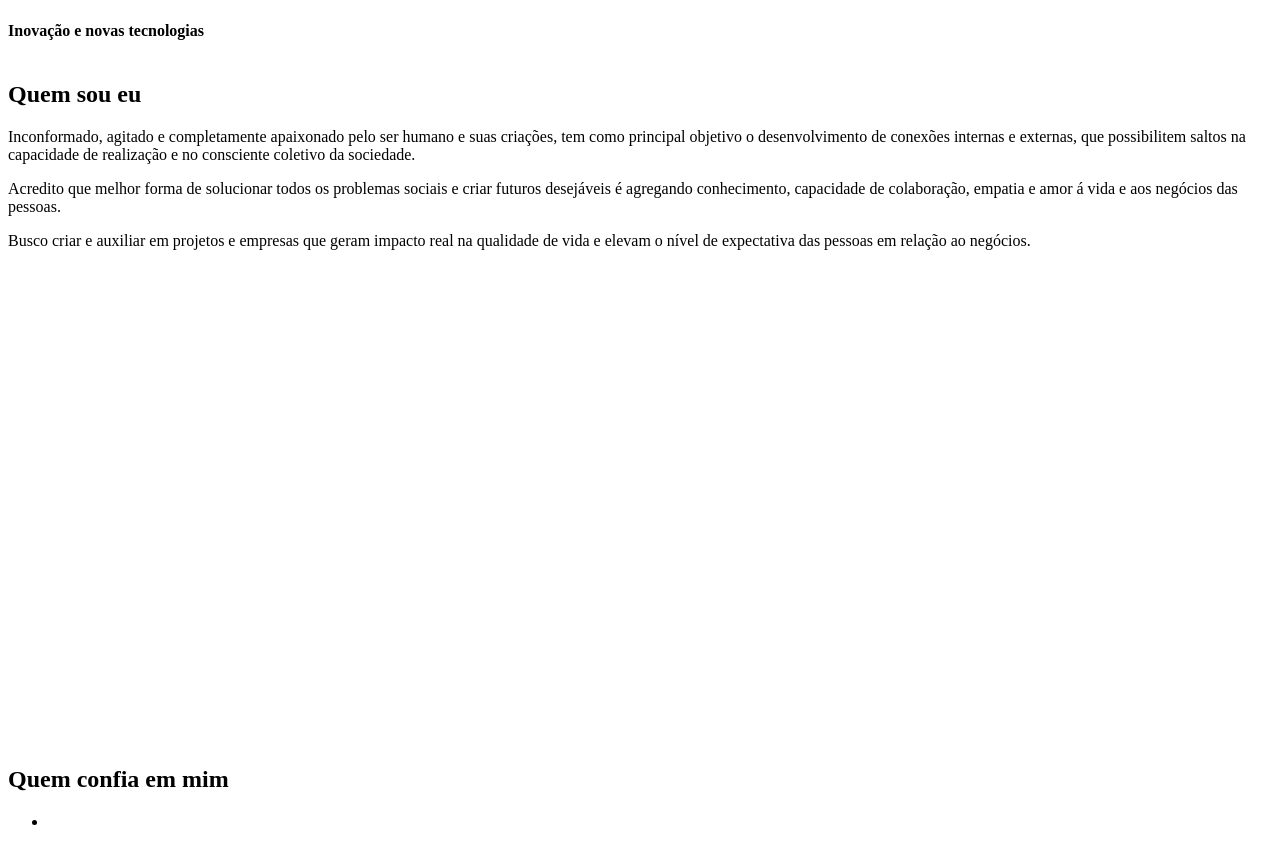
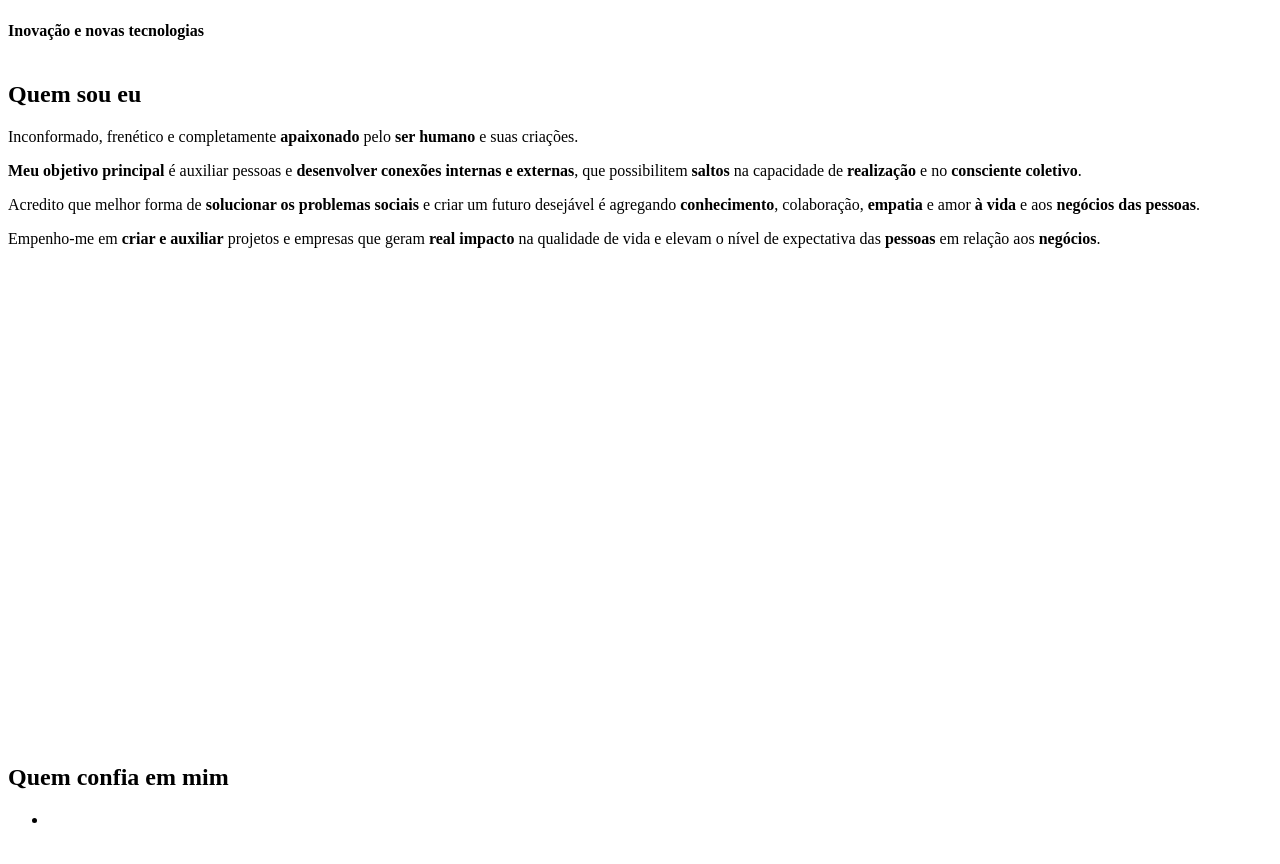
Before and after one commit to luizoctaviogn/luizoctaviogn.github.io, a Gatsby site: page / in a window 1280 px wide. Shown: the part 1290-2154 px from the top of the page. Built offline with nearby package versions, Linux system fonts and the light colour scheme; Gatsby itself is replaced by a stand-in of ours; a web font is replaced by a local one.

Commit message:
Update about text

```diff
--- a/src/pages/index.js
+++ b/src/pages/index.js
@@ -49,7 +49,7 @@ const IndexPage = () => (
     />
     <About content={{
       title: 'Quem sou eu',
-      about: "Inconformado, agitado e completamente apaixonado pelo ser humano e suas criações, tem como principal objetivo o desenvolvimento de conexões internas e externas, que possibilitem saltos na capacidade de realização e no consciente coletivo da sociedade. \n\n Acredito que melhor forma de solucionar todos os problemas sociais e criar futuros desejáveis é agregando conhecimento, capacidade de colaboração, empatia e amor á vida e aos negócios das pessoas.\n\nBusco criar e auxiliar em projetos e empresas que geram impacto real na qualidade de vida e elevam o nível de expectativa das pessoas em relação ao negócios."
+      about: "Inconformado, frenético e completamente **apaixonado** pelo **ser humano** e suas criações.\n\n**Meu objetivo principal** é auxiliar pessoas e **desenvolver conexões internas e externas**, que possibilitem **saltos** na capacidade de **realização** e no **consciente coletivo**.\n\nAcredito que melhor forma de **solucionar os problemas sociais** e criar um futuro desejável é agregando **conhecimento**, colaboração, **empatia** e amor **à vida** e aos **negócios das pessoas**.\n\nEmpenho-me em **criar e auxiliar** projetos e empresas que geram **real impacto** na qualidade de vida e elevam o nível de expectativa das **pessoas** em relação aos **negócios**."
     }} />
     <Logos
       title="Quem confia em mim"
```
